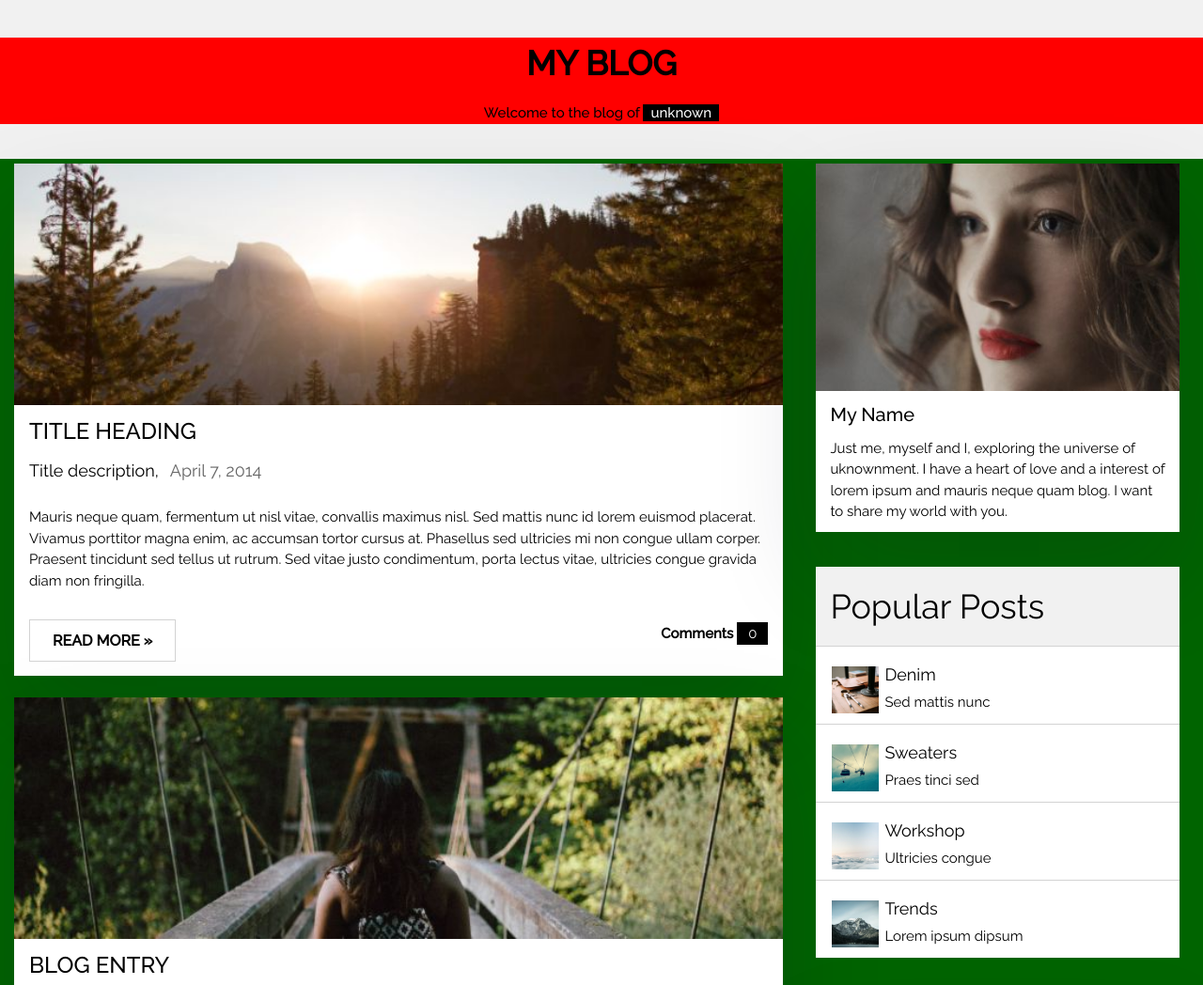
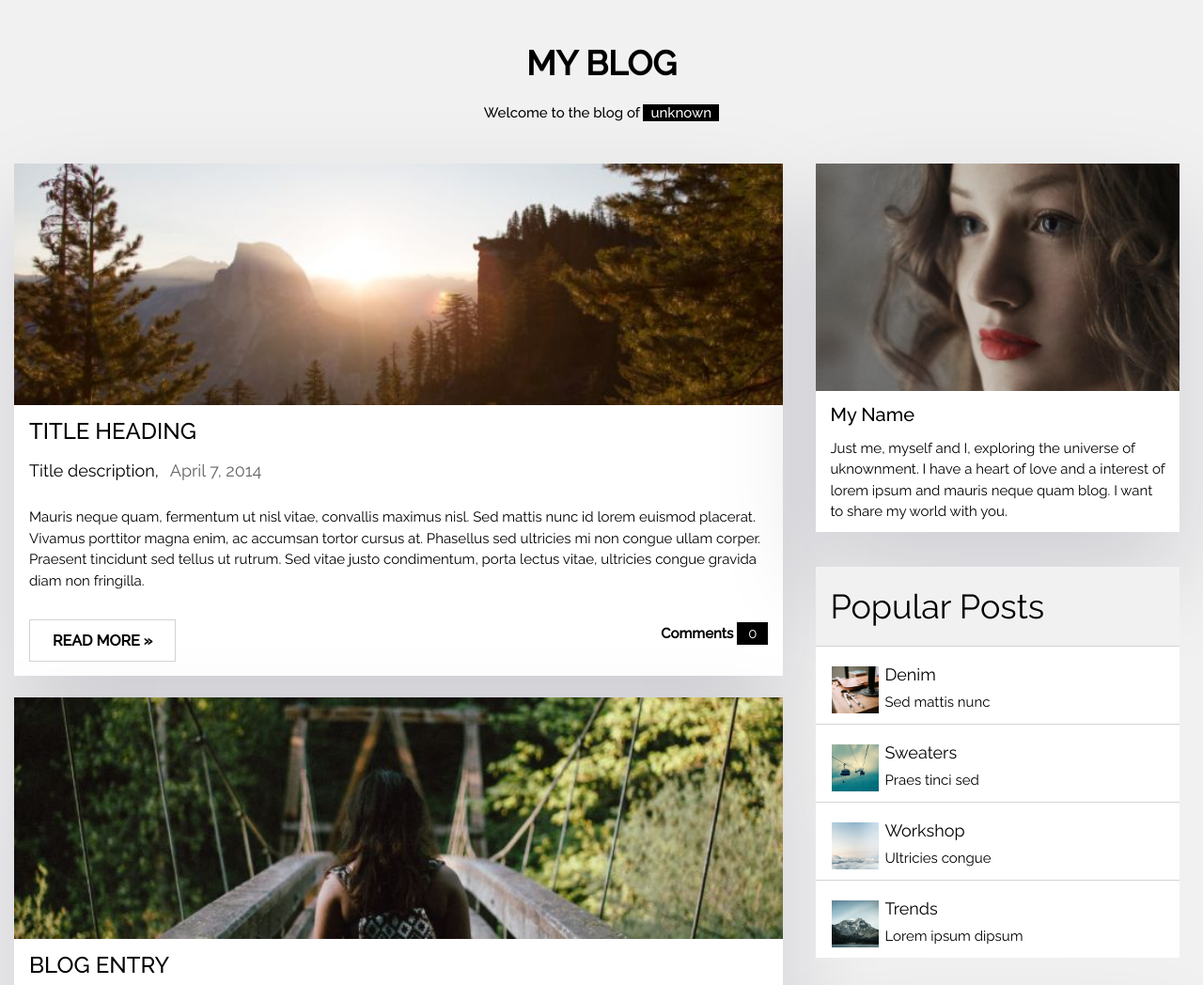
Before and after one commit to frckbrice/blog-template, a plain HTML site: page index.html in a window 1280 px wide. Shown: the top 1048 px of the page at 94% size. Drawn offline with Linux system fonts and the light colour scheme.

Commit message:
changing bg-color

```diff
--- a/assets/styles/styles.css
+++ b/assets/styles/styles.css
@@ -38,7 +38,6 @@ strong {
 .title {
   text-align: center;
   margin: 40px 0 0;
-  background-color: red;
 }
 
 .title-head {
@@ -73,7 +72,6 @@ p span {
   display: flex;
   padding: 5px 10px;
   column-gap: 15px;
-  background-color: darkgreen;
 }
 
 .col1 {
@@ -369,7 +367,7 @@ footer p {
   }
 }
 
-@media screen and (min-width: 1360px){
+@media screen and (min-width: 1360px) {
   .col2,
   .col1 {
     max-width: 1360px !important;
```
